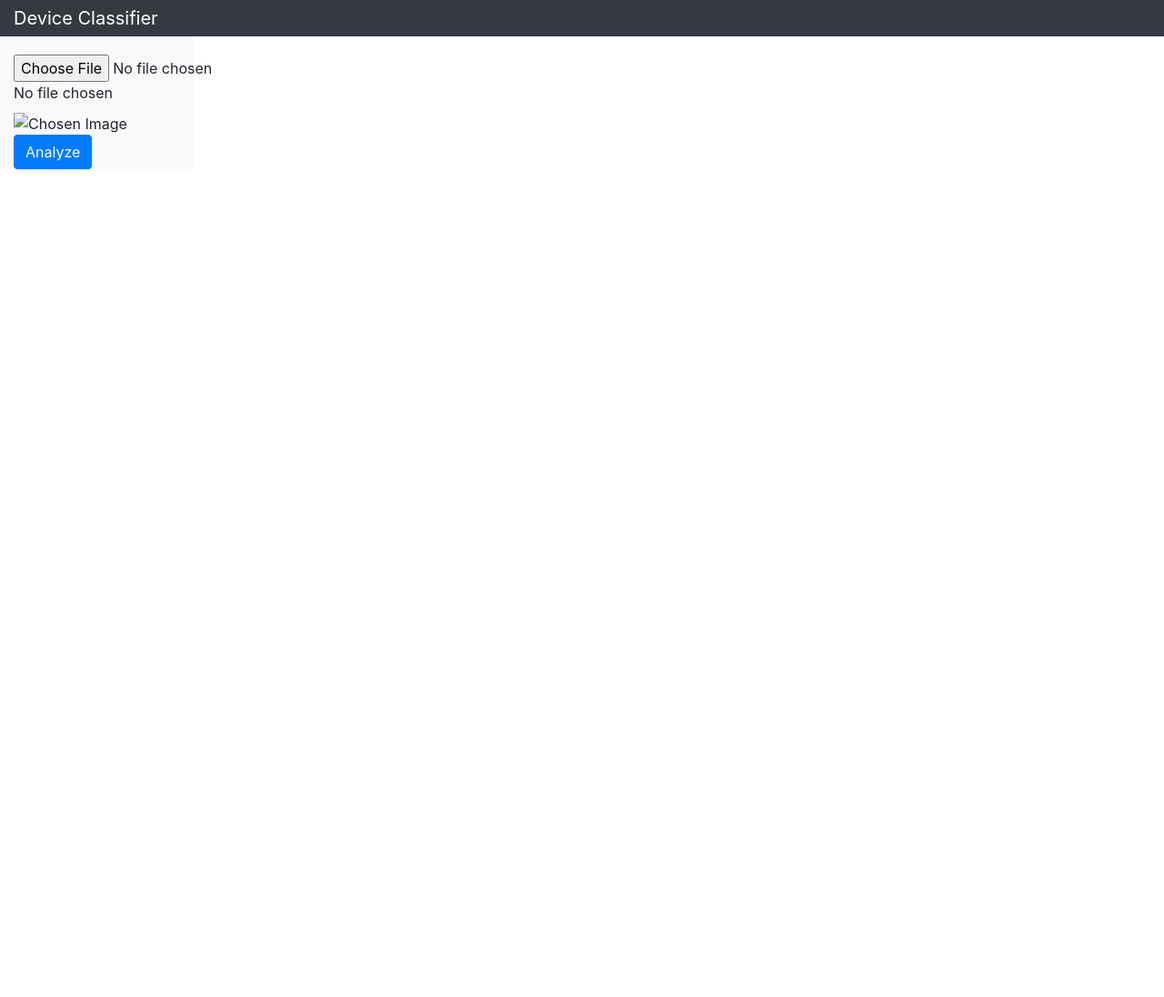
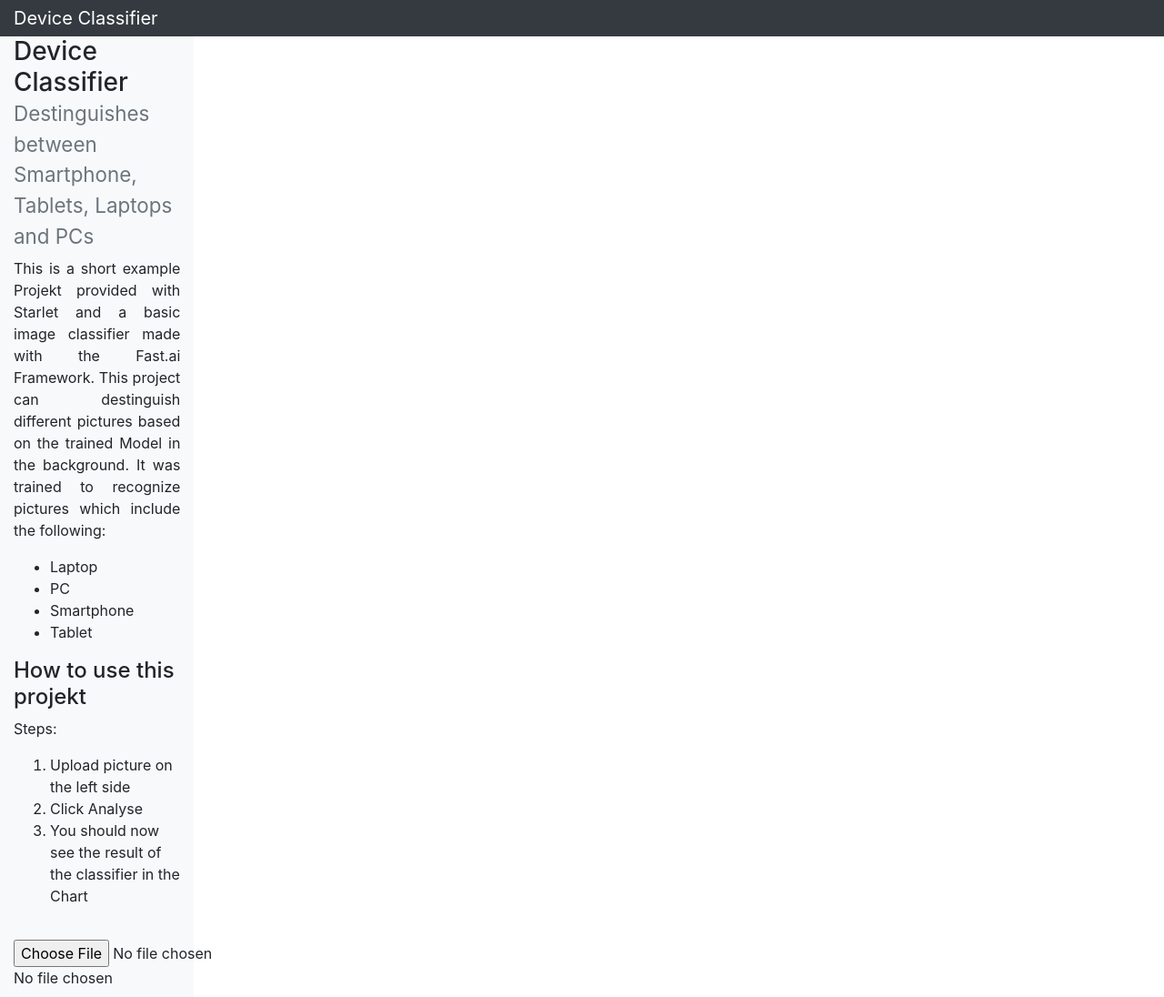
Before and after one commit to Mikerio5/device_repos, a Python web app: template app/templates/index.html in a window 1280 px wide. Shown: the top 1096 px of the page at 91% size. Before the commit the page ends 186 px from the top, so only its background shows below. Run offline with Jinja, Linux system fonts and the light colour scheme; the template is opened without the code that fills it, so the values that code supplies are empty; some libraries are stand-ins or nearby versions.

Commit message:
Text Änderungen

```diff
--- a/app/templates/template.html
+++ b/app/templates/template.html
@@ -30,6 +30,34 @@
     <div class="container-fluid">
         <div class="row">
             <nav class="col-md-2 d-none d-md-block bg-light sidebar" style="width: auto;">
+                <h3>
+                    Device Classifier
+                    <small class="text-muted">  Destinguishes between Smartphone, Tablets, Laptops and PCs</small>
+                  </h3>
+                <p class="text-justify">
+                    This is a short example Projekt provided with Starlet and a basic image classifier made with the Fast.ai Framework.
+
+                    This project can destinguish different pictures based on the trained Model in the background.
+                    It was trained to recognize pictures which include the following:
+                    <ul>
+                        <li>Laptop</li>
+                        <li>PC</li>
+                        <li>Smartphone</li>
+                        <li>Tablet</li>
+                    </ul>
+                </p>
+
+                <h4>
+                    How to use this projekt
+                </h4>
+                <p class="text-justify">
+                    Steps:
+                    <ol>
+                        <li>Upload picture on the left side</li>
+                        <li>Click Analyse</li>
+                        <li>You should now see the result of the classifier in the Chart</li>
+                    </ol>
+                </p>
                 <div class="sidebar-sticky">
                     {% block content %} {% endblock %}
                 </div>
```
